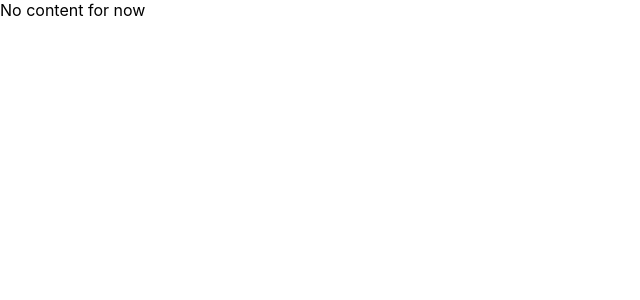
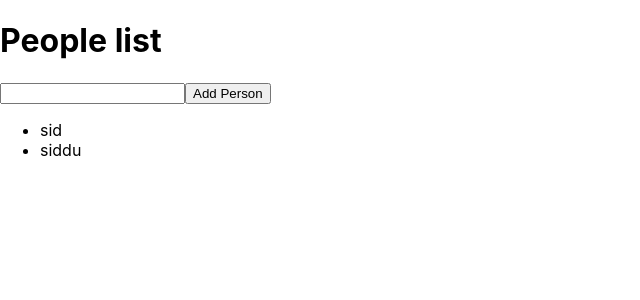
Before and after one commit to SiddharthaSarma/react-zustand, a React (Create React App) app: page / in a window 1280 px wide. Shown: the top 300 px of the page, without its empty margins (0-640 px from the left). Built offline with nearby package versions, Linux system fonts and the light colour scheme.

Commit message:
add basic store

```diff
--- a/src/App.js
+++ b/src/App.js
@@ -1,6 +1,25 @@
+import { useRef } from "react";
+import { usePeopleStore } from "./store/peoplestore";
+
 function App() {
+  const people = usePeopleStore((state) => state.people);
+  const addPeople = usePeopleStore(state => state.addPeople);
+  const inputRef = useRef();
+  const handleAddPeople = () => {
+    addPeople(inputRef.current.value);
+    inputRef.current.value = '';
+  }
   return (
-    <div>No content for now</div>
+    <>
+      <h1>People list</h1>
+      <input ref={inputRef} />
+      <button onClick={handleAddPeople}>Add Person</button>
+      <ul>
+        {people.map((item) => (
+          <li key={item}>{item}</li>
+        ))}
+      </ul>
+    </>
   );
 }
 
--- /dev/null
+++ b/src/store/peoplestore.js
@@ -0,0 +1,9 @@
+import create from "zustand";
+
+export const usePeopleStore = create((set) => ({
+  people: ["sid", "siddu"],
+  addPeople: (name) =>
+    set((state) => ({
+      people: [...state.people, name]
+    })),
+}));
```
